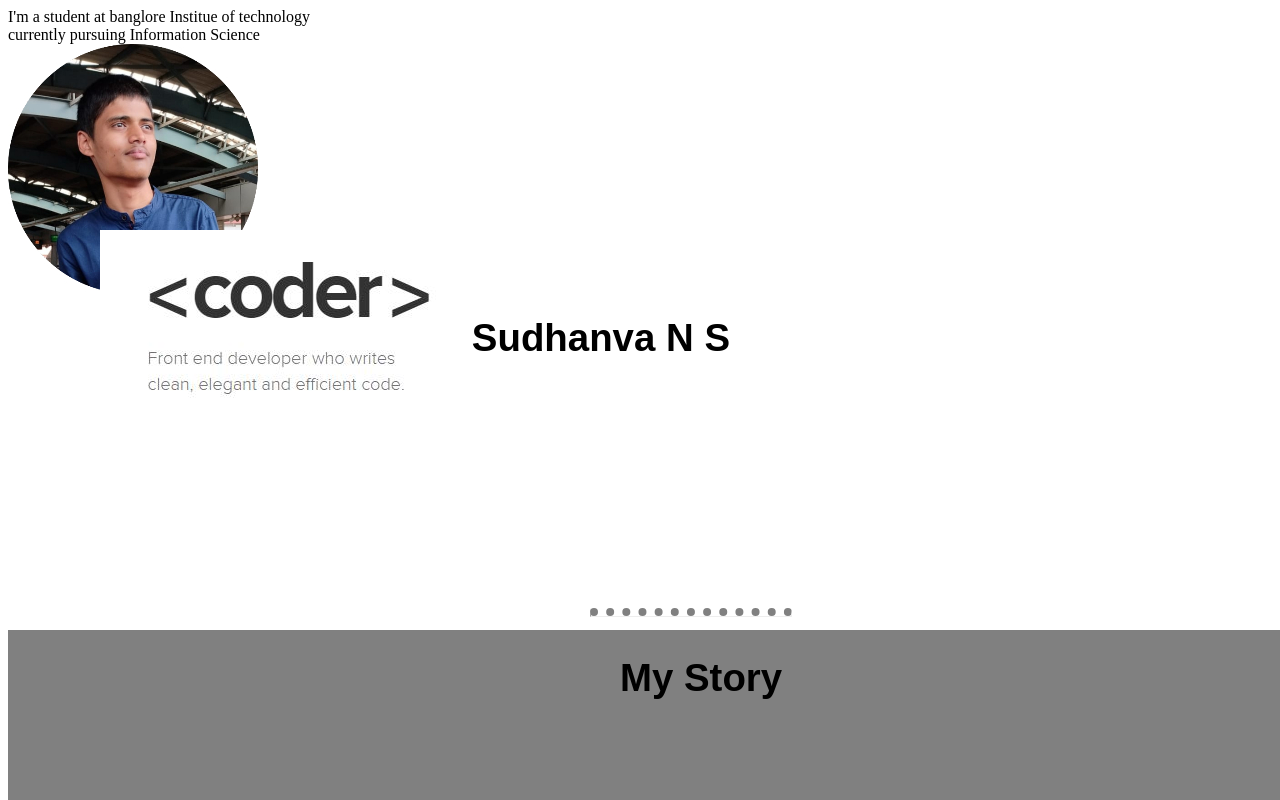
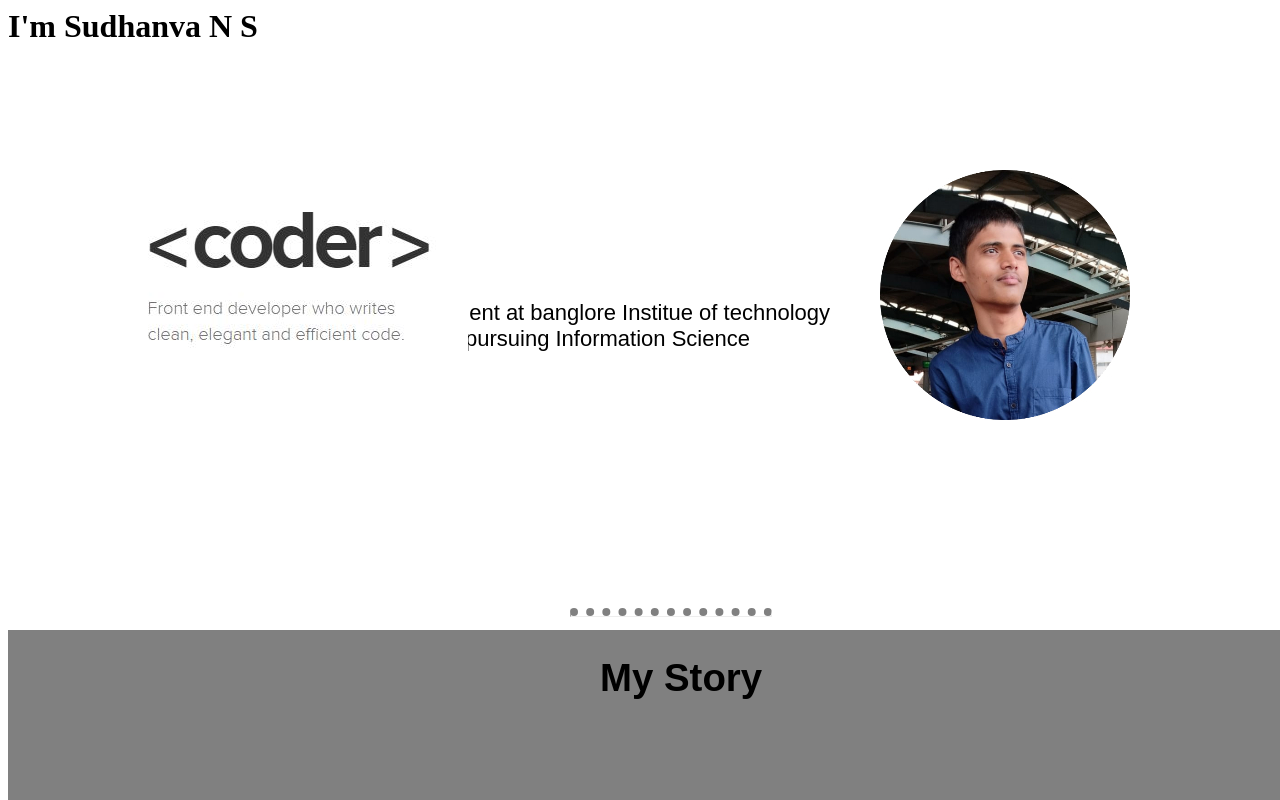
Before and after one commit to SudhanvaNS/cv, a plain HTML site: page index.html in a window 1280 px wide. Drawn offline with Linux system fonts and the light colour scheme.

Commit message:
Update styles.css

```diff
--- a/styles.css
+++ b/styles.css
@@ -3,8 +3,15 @@
     font-family: fantasy;
     font-size: larger;
     position: absolute;
-    top: 230px;
-    left: 100px;
+    top: 180px;
+     left: 100px;
+}
+.about{
+    position: absolute;
+    top: 300px;
+    right: 450px;
+    font-family: fantasy;
+    font-size:22px;
 }
 .image{
 
@@ -13,6 +20,11 @@
     left: 350px;
     top: 200px;
 
+}
+.homepic{
+    position:absolute;
+    right: 150px;
+    top: 170px;
 }
 .coder:hover{
     /* Start the shake animation and make the animation last for 0.5 seconds */
@@ -36,20 +48,13 @@
     100% { transform: translate(1px, -2px) rotate(-1deg); }
   }
 
-.bird{
-    position: absolute;
-    top: 30px;
-    right: 300px;
-    height: 300px;
-    width: 300px;
-}
-.middle{
+iddle{
 
     position: absolute;
     font-family: fantasy;
     font-size: larger;
     right: 550px;
-    top: 290px;
+    top: 200px;
 
 }
 .container2{
@@ -64,7 +69,7 @@
     width: 200px;
     position: absolute;
     top: 600px;
-    left: 590px;
+    left: 570px;
 }
 .text{
     position: absolute;
@@ -73,5 +78,5 @@
     font-size: larger;
     position: absolute;
     top: 630px;
-    left: 620px;
+    left: 600px;
 }
```
